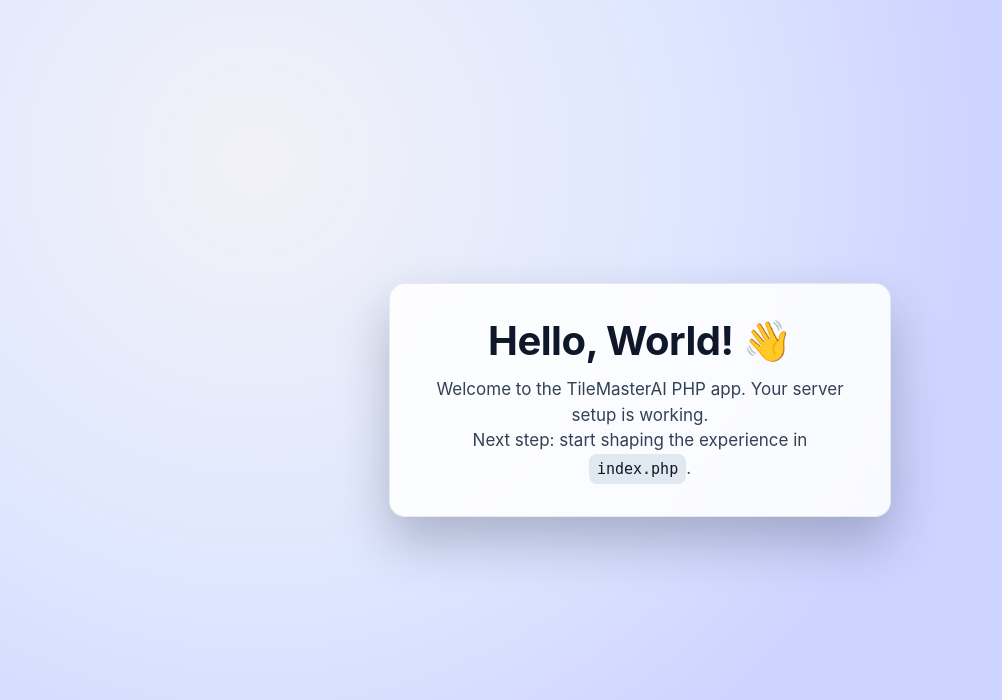
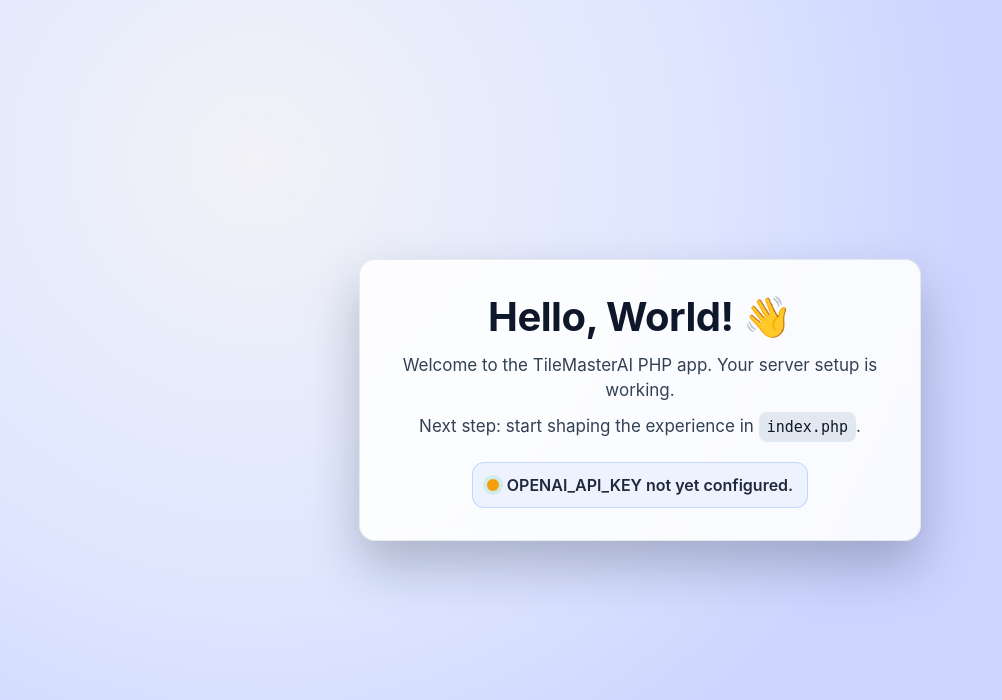
Before and after one commit to Game0verTech/TileMasterAI, a PHP site: page / in a window 1280 px wide. Shown: the top 700 px of the page, without its empty margins (0-1002 px from the left). Run offline with PHP 8.4, Linux system fonts and the light colour scheme.

Commit message:
Add PHP env loader and status-aware landing page

```diff
--- /dev/null
+++ b/config/env.php
@@ -0,0 +1,42 @@
+<?php
+// Lightweight environment loader for TileMasterAI.
+// Reads key=value pairs from the project root .env file (if present) and
+// populates PHP's environment without exposing secrets in code.
+
+declare(strict_types=1);
+
+$envPath = dirname(__DIR__) . '/.env';
+
+if (is_readable($envPath)) {
+    $lines = file($envPath, FILE_IGNORE_NEW_LINES | FILE_SKIP_EMPTY_LINES);
+
+    foreach ($lines as $rawLine) {
+        $line = trim($rawLine);
+
+        // Skip comments and malformed lines.
+        if ($line === '' || $line[0] === '#' || strpos($line, '=') === false) {
+            continue;
+        }
+
+        [$name, $value] = array_map('trim', explode('=', $line, 2));
+        if ($name === '') {
+            continue;
+        }
+
+        // Strip optional surrounding quotes.
+        $value = trim($value, " \t\n\r\0\x0B\"' ");
+
+        // Only set if not already defined to avoid overriding server-provided env.
+        if (getenv($name) === false) {
+            putenv("{$name}={$value}");
+        }
+
+        if (!array_key_exists($name, $_ENV)) {
+            $_ENV[$name] = $value;
+        }
+
+        if (!array_key_exists($name, $_SERVER)) {
+            $_SERVER[$name] = $value;
+        }
+    }
+}
--- a/index.php
+++ b/index.php
@@ -1,5 +1,8 @@
 <?php
 // Simple Hello World page for TileMasterAI
+require __DIR__ . '/config/env.php';
+
+$hasOpenAiKey = getenv('OPENAI_API_KEY') !== false && getenv('OPENAI_API_KEY') !== '';
 ?>
 <!doctype html>
 <html lang="en">
@@ -30,7 +33,7 @@
       box-shadow: 0 25px 50px rgba(15, 23, 42, 0.25);
       padding: 32px 40px;
       text-align: center;
-      max-width: 420px;
+      max-width: 480px;
       backdrop-filter: blur(8px);
       border: 1px solid rgba(15, 23, 42, 0.08);
     }
@@ -42,7 +45,7 @@
     }
 
     p {
-      margin: 0;
+      margin: 0 0 8px;
       color: #334155;
       font-size: 17px;
       line-height: 1.5;
@@ -56,6 +59,27 @@
       border-radius: 8px;
       font-size: 15px;
     }
+
+    .status {
+      margin-top: 12px;
+      padding: 12px 14px;
+      border-radius: 12px;
+      font-weight: 600;
+      display: inline-flex;
+      align-items: center;
+      gap: 8px;
+      background: #eef2ff;
+      color: #1e293b;
+      border: 1px solid rgba(59, 130, 246, 0.25);
+    }
+
+    .status-icon {
+      width: 12px;
+      height: 12px;
+      border-radius: 999px;
+      background: <?php echo $hasOpenAiKey ? '#22c55e' : '#f59e0b'; ?>;
+      box-shadow: 0 0 0 4px rgba(34, 197, 94, 0.15);
+    }
   </style>
 </head>
 <body>
@@ -63,6 +87,10 @@
     <h1>Hello, World! 👋</h1>
     <p>Welcome to the TileMasterAI PHP app. Your server setup is working.</p>
     <p>Next step: start shaping the experience in <code>index.php</code>.</p>
+    <div class="status" aria-live="polite">
+      <span class="status-icon" aria-hidden="true"></span>
+      <span><?php echo $hasOpenAiKey ? 'OPENAI_API_KEY detected in environment.' : 'OPENAI_API_KEY not yet configured.'; ?></span>
+    </div>
   </main>
 </body>
 </html>
```
Also changed, not shown: README.md, 1 other file.
